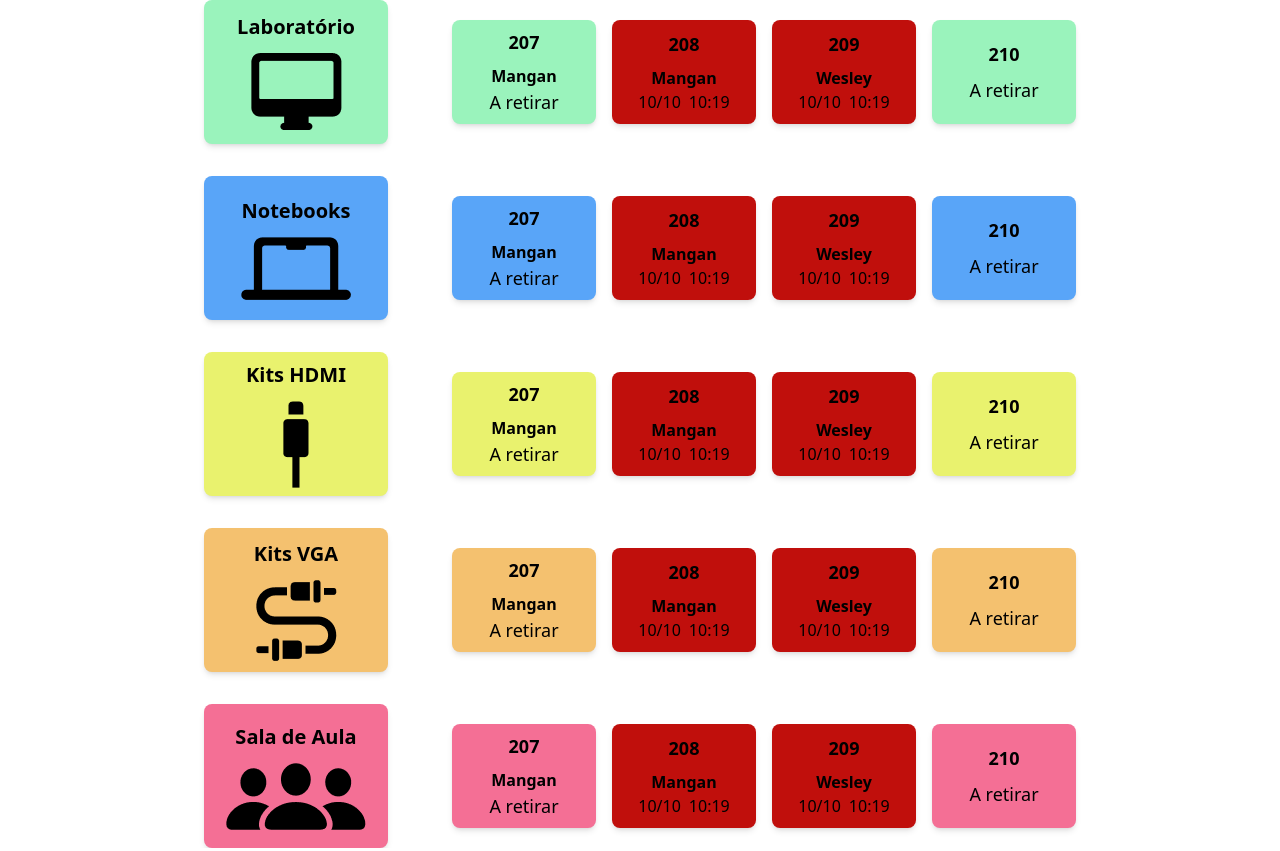
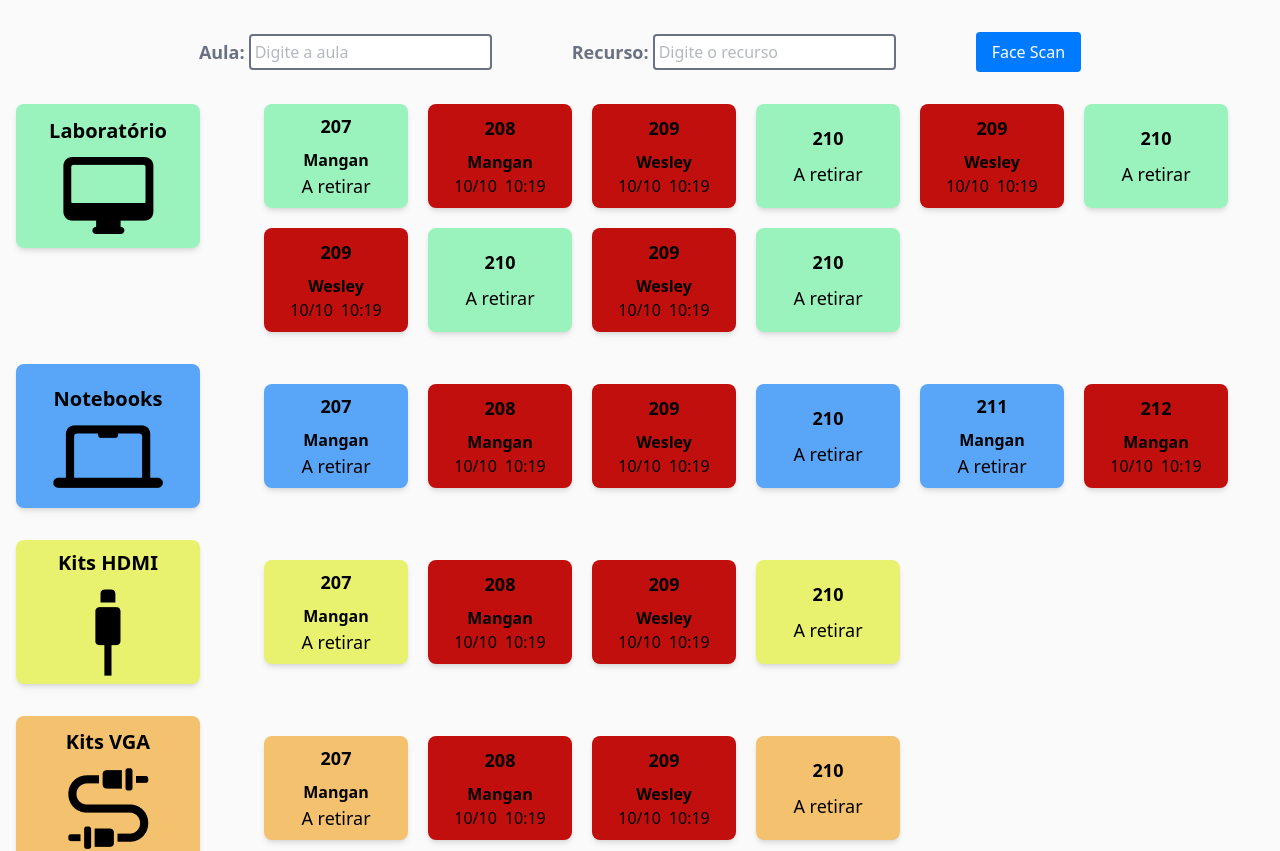
Before and after one commit to felipegauer/Pratica-Software-2025-1, a React (Vite) app in the folder front/: page / in a window 1280 px wide. Shown: the top 851 px of the page. Built offline with nearby package versions, Linux system fonts and the light colour scheme.

Commit message:
Camera,  grid, aula e recursos

```diff
--- a/front/package.json
+++ b/front/package.json
@@ -10,9 +10,12 @@
     "preview": "vite preview"
   },
   "dependencies": {
+    "@headlessui/react": "^2.2.4",
+    "@heroicons/react": "^2.2.0",
     "@tailwindcss/vite": "^4.1.7",
     "react": "^19.0.0",
     "react-dom": "^19.0.0",
+    "react-webcam": "^7.2.0",
     "tailwindcss": "^4.1.7"
   },
   "devDependencies": {
--- a/front/src/App.tsx
+++ b/front/src/App.tsx
@@ -5,11 +5,14 @@ import LogoNotebooks from "./assets/LogoNotebooks.png";
 import LogoKitsHDMI from "./assets/LogoKitsHDMI.png";
 import LogoKitsVGA from "./assets/LogoKitsVGA.png";
 import Logo from "./assets/Logo.png";
+import Navbar from "./components/navBar/Navbar";
 
 function App() {
   return (
-    <>
-      <div className="flex flex-col gap-8 items-center justify-start h-screen ">
+    <div className="lg:container mx-auto p-4">
+      <Navbar />
+
+      <div className="flex flex-col gap-8 items-start justify-start ">
         {/* Salas */}
         <div className="flex gap-16">
           <Item
@@ -18,7 +21,7 @@ function App() {
             logo={LogoSalas}
           />
 
-          <div className="flex justify-center gap-4 self-center">
+          <div className="grid gap-5 grid-cols-4 xl:grid-cols-6 self-center">
             <Resource
               resourceName="207"
               professor="Mangan"
@@ -39,6 +42,31 @@ function App() {
               time="10:19"
             />
             <Resource resourceName="210" professor="" colorBg="bg-[#9AF3BC]" />
+            <Resource
+              resourceName="209"
+              professor="Wesley"
+              colorBg="bg-[#C00F0C]"
+              date="10/10"
+              time="10:19"
+            />
+            <Resource resourceName="210" professor="" colorBg="bg-[#9AF3BC]" />
+            <Resource
+              resourceName="209"
+              professor="Wesley"
+              colorBg="bg-[#C00F0C]"
+              date="10/10"
+              time="10:19"
+            />
+            <Resource resourceName="210" professor="" colorBg="bg-[#9AF3BC]" />
+            <Resource
+              resourceName="209"
+              professor="Wesley"
+              colorBg="bg-[#C00F0C]"
+              date="10/10"
+              time="10:19"
+            />
+            <Resource resourceName="210" professor="" colorBg="bg-[#9AF3BC]" />
+
           </div>
         </div>
 
@@ -50,7 +78,7 @@ function App() {
             logo={LogoNotebooks}
           />
 
-          <div className=" flex justify-center gap-4 self-center">
+          <div className="grid gap-5 grid-cols-4 xl:grid-cols-6 self-center">
             <Resource
               resourceName="207"
               professor="Mangan"
@@ -71,6 +99,18 @@ function App() {
               time="10:19"
             />
             <Resource resourceName="210" professor="" colorBg="bg-[#59A5F8]" />
+            <Resource
+              resourceName="211"
+              professor="Mangan"
+              colorBg="bg-[#59A5F8]"
+            />
+            <Resource
+              resourceName="212"
+              professor="Mangan"
+              colorBg="bg-[#C00F0C]"
+              date="10/10"
+              time="10:19"
+            />
           </div>
         </div>
 
@@ -82,7 +122,7 @@ function App() {
             logo={LogoKitsHDMI}
           />
 
-          <div className="flex justify-center gap-4 self-center">
+          <div className="grid gap-5 grid-cols-4 xl:grid-cols-6 self-center">
             <Resource
               resourceName="207"
               professor="Mangan"
@@ -114,7 +154,7 @@ function App() {
             logo={LogoKitsVGA}
           />
 
-          <div className="flex justify-center gap-4 self-center">
+          <div className="grid gap-5 grid-cols-4 xl:grid-cols-6 self-center">
             <Resource
               resourceName="207"
               professor="Mangan"
@@ -140,9 +180,13 @@ function App() {
 
         {/* Kits VGA */}
         <div className="flex gap-16">
-          <Item resourceName="Sala de Aula" colorBg="bg-[#F46F95]" logo={Logo} />
+          <Item
+            resourceName="Sala de Aula"
+            colorBg="bg-[#F46F95]"
+            logo={Logo}
+          />
 
-          <div className="flex justify-center gap-4 self-center">
+          <div className="grid gap-5 grid-cols-4 xl:grid-cols-6 self-center">
             <Resource
               resourceName="207"
               professor="Mangan"
@@ -166,7 +210,7 @@ function App() {
           </div>
         </div>
       </div>
-    </>
+    </div>
   );
 }
 
--- /dev/null
+++ b/front/src/components/modal/Modal.tsx
@@ -0,0 +1,94 @@
+"use client";
+
+import {
+  Dialog,
+  DialogBackdrop,
+  DialogPanel,
+  DialogTitle,
+} from "@headlessui/react";
+// import { ExclamationTriangleIcon } from '@heroicons/react/24/outline'
+
+import FaceID from "../../assets/Face ID.svg";
+import { useState } from "react";
+import Webcam from "react-webcam";
+
+export default function Modal({
+  open,
+  setOpen,
+}: {
+  open: boolean;
+  setOpen: (open: boolean) => void;
+}) {
+  const [webCam, setWebCam] = useState(false);
+  return (
+    <Dialog open={open} onClose={setOpen} className="relative z-10">
+      <DialogBackdrop
+        transition
+        className="fixed inset-0 bg-gray-500/75 transition-opacity data-closed:opacity-0 data-enter:duration-300 data-enter:ease-out data-leave:duration-200 data-leave:ease-in"
+      />
+
+      <div className="fixed inset-0 z-10 w-screen overflow-y-auto">
+        <div className="flex min-h-full items-end justify-center p-4 text-center sm:items-center sm:p-0">
+          <DialogPanel
+            transition
+            className="relative transform overflow-hidden rounded-lg bg-white text-left shadow-xl transition-all data-closed:translate-y-4 data-closed:opacity-0 data-enter:duration-300 data-enter:ease-out data-leave:duration-200 data-leave:ease-in sm:my-8 sm:w-full sm:max-w-lg data-closed:sm:translate-y-0 data-closed:sm:scale-95"
+          >
+            {!webCam ? (
+              <div className="bg-white px-4 pt-5 pb-4 sm:p-6 sm:pb-4">
+                <div className="sm:flex sm:items-start">
+                  <div className="mx-auto flex size-12 shrink-0 items-center justify-center rounded-full sm:mx-0 sm:size-10">
+                    <img src={FaceID} alt="" />
+                  </div>
+                  <div className="text-left sm:ml-4">
+                    <DialogTitle
+                      as="h3"
+                      className="text-lg font-semibold text-gray-900"
+                    >
+                      Scanear Face
+                    </DialogTitle>
+                    <div className="mt-2">
+                      <p className="text-base text-gray-500">
+                        Para continuar, escaneie seu rosto. Essa é uma maneira
+                        mais rápida, segura e simples de retirar seus recursos.
+                      </p>
+                    </div>
+                  </div>
+                </div>
+              </div>
+            ) : (
+              <Webcam mirrored={true} />
+            )}
+
+            <div className="px-6 py-3 flex flex-row gap-2 justify-center">
+              {!webCam ? (
+                <button
+                  type="button"
+                  onClick={() => setWebCam((prev) => !prev)}
+                  className="inline-flex w-full justify-center rounded-md bg-[#007AFF] cursor-pointer px-3 py-2 text-base font-semibold text-white shadow-xs hover:bg-[#005BB5] sm:ml-3 sm:w-auto"
+                >
+                  Ligar Camera
+                </button>
+              ) : (
+                <button
+                  type="button"
+                  onClick={() => setWebCam((prev) => !prev)}
+                  className="inline-flex w-full justify-center rounded-md bg-red-500 cursor-pointer px-3 py-2 text-base font-semibold text-white shadow-xs hover:bg-red-700 sm:ml-3 sm:w-auto"
+                >
+                  Desligar Camera
+                </button>
+              )}
+              <button
+                type="button"
+                data-autofocus
+                onClick={() => setOpen(false)}
+                className="inline-flex justify-center rounded-md bg-white px-3 py-2 text-base cursor-pointer font-semibold text-gray-900 shadow-xs ring-1 ring-gray-300 ring-inset hover:bg-gray-50 w-auto"
+              >
+                Cancelar
+              </button>
+            </div>
+          </DialogPanel>
+        </div>
+      </div>
+    </Dialog>
+  );
+}
--- /dev/null
+++ b/front/src/components/navBar/Navbar.tsx
@@ -0,0 +1,34 @@
+import { useState } from "react";
+import Modal from "../modal/Modal";
+
+function Navbar() {
+  const [open, setOpen] = useState(false);
+  return (
+    <div className="flex justify-center items-center gap-20 mb-8 mt-4 text-gray-500">
+      <div className="flex flex-row gap-1 items-center">
+        <label className="text-lg font-semibold">Aula:</label>
+        <input
+          type="text"
+          placeholder="Digite a aula"
+          className="rounded-sm border-2 border-gray-500 bg-white p-1"
+        />
+      </div>
+
+      <div className="flex flex-row gap-1 items-center">
+        <label className="text-lg font-semibold">Recurso:</label>
+        <input
+          type="text"
+          placeholder="Digite o recurso"
+          className="rounded-sm border-2 border-gray-500 bg-white p-1"
+        />
+      </div>
+      <button
+      onClick={() => setOpen(prev=> !prev)}
+       className="bg-[#007AFF] text-white px-4 py-2 rounded-sm cursor-pointer hover:bg-[#005BB5] transition-colors duration-150">
+        Face Scan
+      </button>
+      <Modal open={open} setOpen={setOpen} />
+    </div>
+  );
+}
+export default Navbar;
--- a/front/src/index.css
+++ b/front/src/index.css
@@ -7,8 +7,8 @@
 
   color-scheme: light dark;
   color: rgba(255, 255, 255, 0.87);
-  /* background-color: #fafafa;
-
+  background-color: #fafafa;
+  /*
   font-synthesis: none;
   text-rendering: optimizeLegibility;
   -webkit-font-smoothing: antialiased;
```
Also changed, not shown: front/src/assets/Face ID.svg (added), 1 other file (tests, documents, lock files or other folders).
